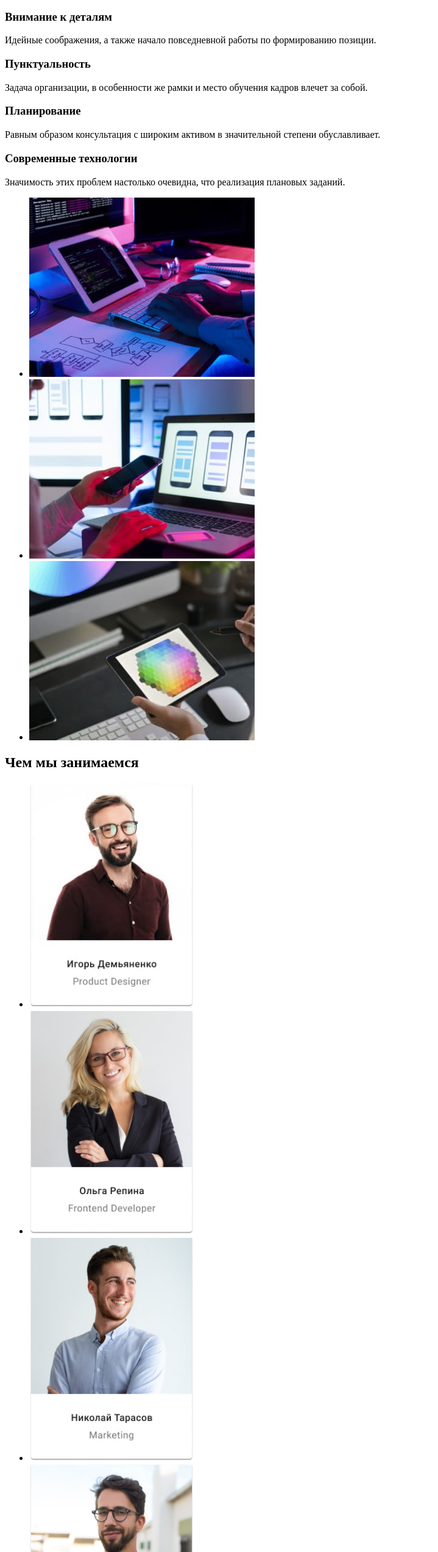
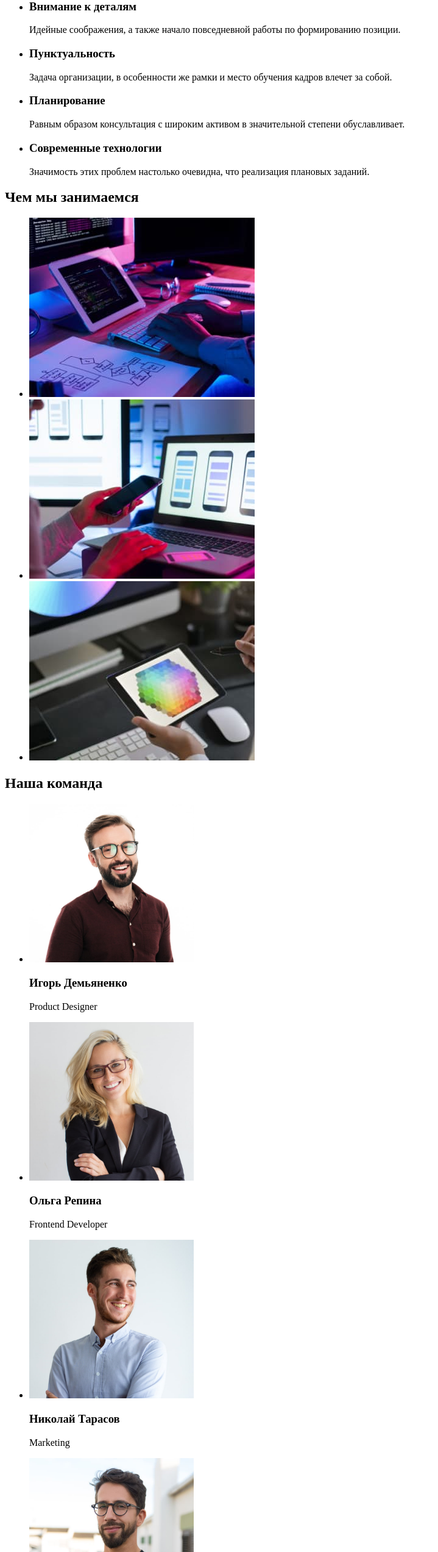
Before and after one commit to Evgen198912/goit-markup-hw-01, a plain HTML site: page index.html in a window 1280 px wide. Shown: the part 255-2800 px from the top of the page at 61% size, without its empty margins (0-719 px from the left). Drawn offline with Linux system fonts and the light colour scheme.

Commit message:
correction

```diff
--- a/index.html
+++ b/index.html
@@ -9,19 +9,17 @@
   <body>
     <!-- Header section -->
     <header>
-      <a href="">
-        <img src="./images/header/WebStudio.png" alt="Логотип WebStudio" width="145" height="31" />
-      </a>
+      <a href="./index.html">WebStudio</a>
       <nav>
         <ul>
           <li>
-            <a href="">Студия</a>
+            <a href="./index.html">Студия</a>
           </li>
           <li>
-            <a href="">Портфолио</a>
+            <a href="#">Портфолио</a>
           </li>
           <li>
-            <a href="">Контакты</a>
+            <a href="#">Контакты</a>
           </li>
         </ul>
       </nav>
@@ -44,17 +42,32 @@
       <!-- Features section -->
       <section>
         <h2 hidden>Особенности</h2>
+        <ul>
+          <li>
             <h3>Внимание к деталям</h3>
             <p>Идейные соображения, а также начало повседневной работы по формированию позиции.</p>
+          </li>
+          <li>
             <h3>Пунктуальность</h3>
-        <p>Задача организации, в особенности же рамки и место обучения кадров влечет за собой.</p>
+            <p>
+              Задача организации, в особенности же рамки и место обучения кадров влечет за собой.
+            </p>
+          </li>
+          <li>
             <h3>Планирование</h3>
-        <p>Равным образом консультация с широким активом в значительной степени обуславливает.</p>
+            <p>
+              Равным образом консультация с широким активом в значительной степени обуславливает.
+            </p>
+          </li>
+          <li>
             <h3>Современные технологии</h3>
             <p>Значимость этих проблем настолько очевидна, что реализация плановых заданий.</p>
+          </li>
+        </ul>
       </section>
       <!-- About section -->
       <section>
+        <h2>Чем мы занимаемся</h2>
         <ul>
           <li>
             <img src="./images/main/img.jpg" alt="Программирование" width="370" height="294" />
@@ -64,42 +77,37 @@
             <img src="./images/main/box3.jpg" alt="Цветовая гамма" width="370" height="294" />
           </li>
         </ul>
-        <h2>Чем мы занимаемся</h2>
       </section>
       <!-- Team section -->
       <section>
+        <h2>Наша команда</h2>
         <ul>
           <li>
-            <img
-              src="./images/main/team_card1.jpg"
-              alt="Игорь Демьяненко"
-              width="270"
-              height="368"
-            />
+            <img src="./images/main/img4.jpg" alt="Игорь Демьяненко" width="270" height="260" />
+            <h3>Игорь Демьяненко</h3>
+            <p>Product Designer</p>
           </li>
           <li>
-            <img src="./images/main/team_card2.jpg" alt="Ольга Репина" width="270" height="368" />
+            <img src="./images/main/img1.jpg" alt="Ольга Репина" width="270" height="260" />
+            <h3>Ольга Репина</h3>
+            <p>Frontend Developer</p>
           </li>
           <li>
-            <img
-              src="./images/main/team_card3.jpg"
-              alt="Николай Тарасов"
-              width="270"
-              height="368"
-            />
+            <img src="./images/main/img2.jpg" alt="Николай Тарасов" width="270" height="260" />
+            <h3>Николай Тарасов</h3>
+            <p>Marketing</p>
           </li>
           <li>
-            <img src="./images/main/team_card4.jpg" alt="Михаил Ермаков" width="270" height="368" />
+            <img src="./images/main/img3.jpg" alt="Михаил Ермаков" width="270" height="260" />
+            <h3>Михаил Ермаков</h3>
+            <p>UI Designer</p>
           </li>
         </ul>
-        <h2>Наша команда</h2>
       </section>
     </main>
     <!-- Footer section -->
     <footer>
-      <a href="">
-        <img src="./images/header/WebStudio.png" alt="Логотип WebStudio" width="145" height="31" />
-      </a>
+      <a href="./index.html">WebStudio</a>
       <address>
         <ul>
           <li>
```
Also changed, not shown: images/main/img1.jpg (added), images/main/img2.jpg (added), images/main/img3.jpg (added), images/main/img4.jpg (added), images/main/team_card1.jpg (deleted), images/main/team_card2.jpg (deleted), images/main/team_card3.jpg (deleted), images/main/team_card4.jpg (deleted). Lines whose indentation alone changed are shown as unchanged.
